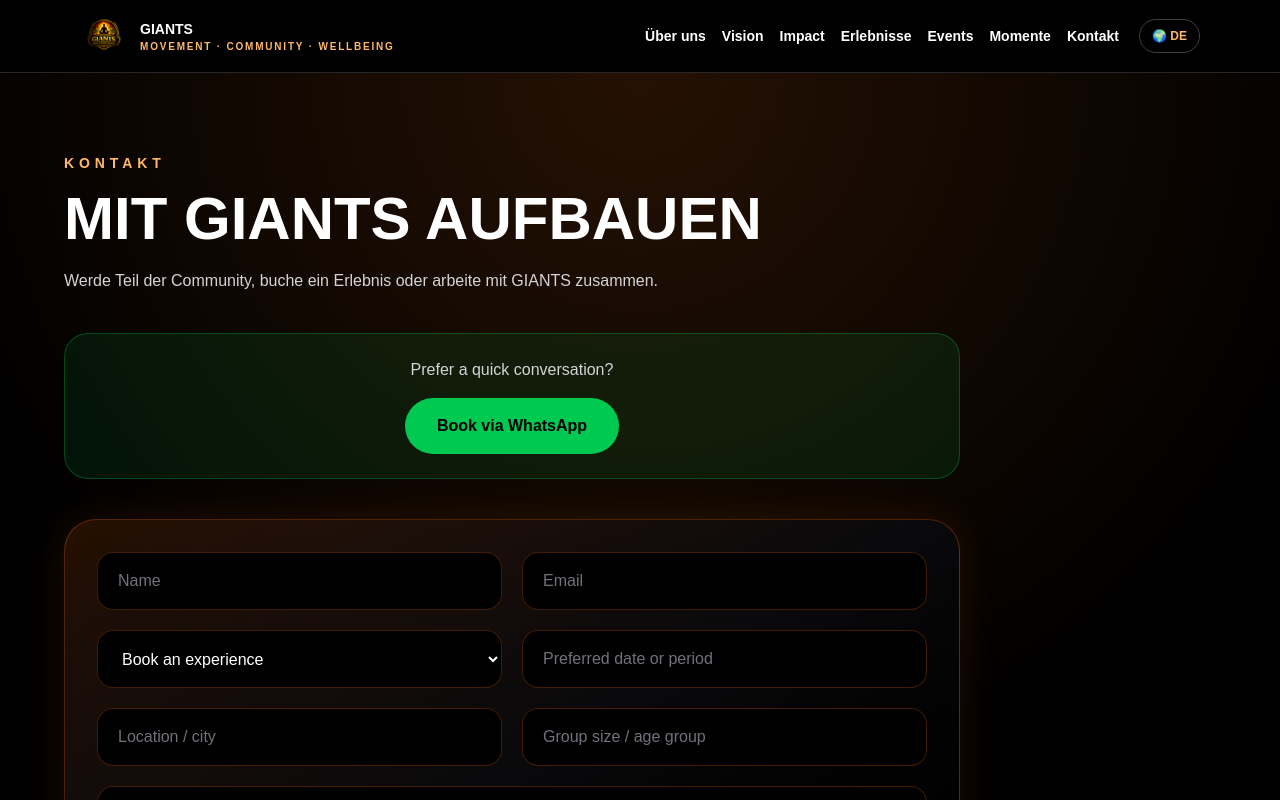
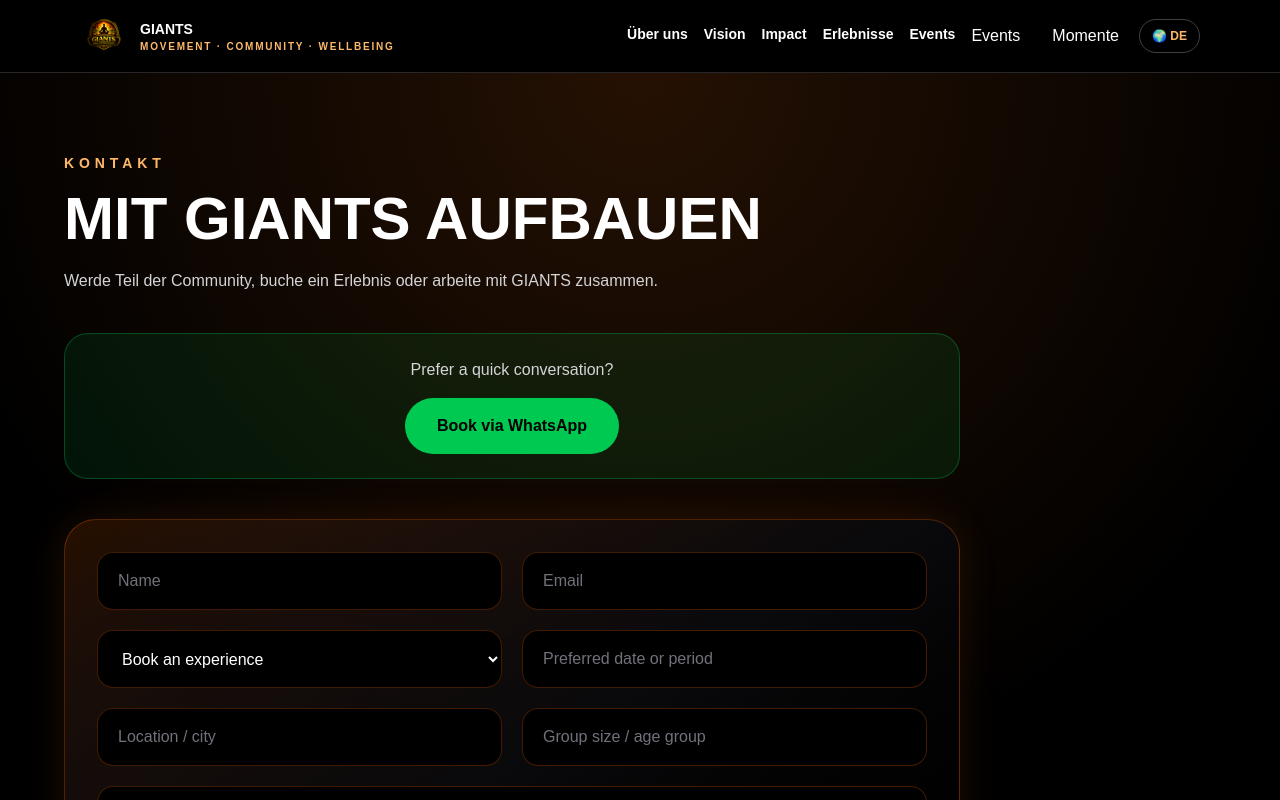
Before and after one commit to BarbFlegel/giants-website, a Next.js app: page /de/contact in a window 1280 px wide. Shown: the top 800 px of the page. Built offline with nearby package versions, Linux system fonts and the light colour scheme.

Commit message:
Update Header.tsx

```diff
--- a/app/[locale]/components/Header.tsx
+++ b/app/[locale]/components/Header.tsx
@@ -61,12 +61,17 @@ export default function Header({
             <Link href={`/${locale}#events`} className={navClass}>
               {t.nav.events}
             </Link>
-            <Link href={`/${locale}#gallery`} className={navClass}>
-              {t.nav.gallery}
-            </Link>
-            <Link href={`/${locale}/contact`} className={navClass}>
-              {t.nav.join}
-            </Link>
+            <Link href={`/${locale}#events`} className="transition hover:text-orange-400">
+  {t.nav.events}
+</Link>
+
+<Link href={`/${locale}/letters`} className="transition hover:text-orange-400">
+  {t.nav.letters}
+</Link>
+
+<Link href={`/${locale}#gallery`} className="transition hover:text-orange-400">
+  {t.nav.gallery}
+</Link>
           </nav>
 
           <details className="relative shrink-0">
```
